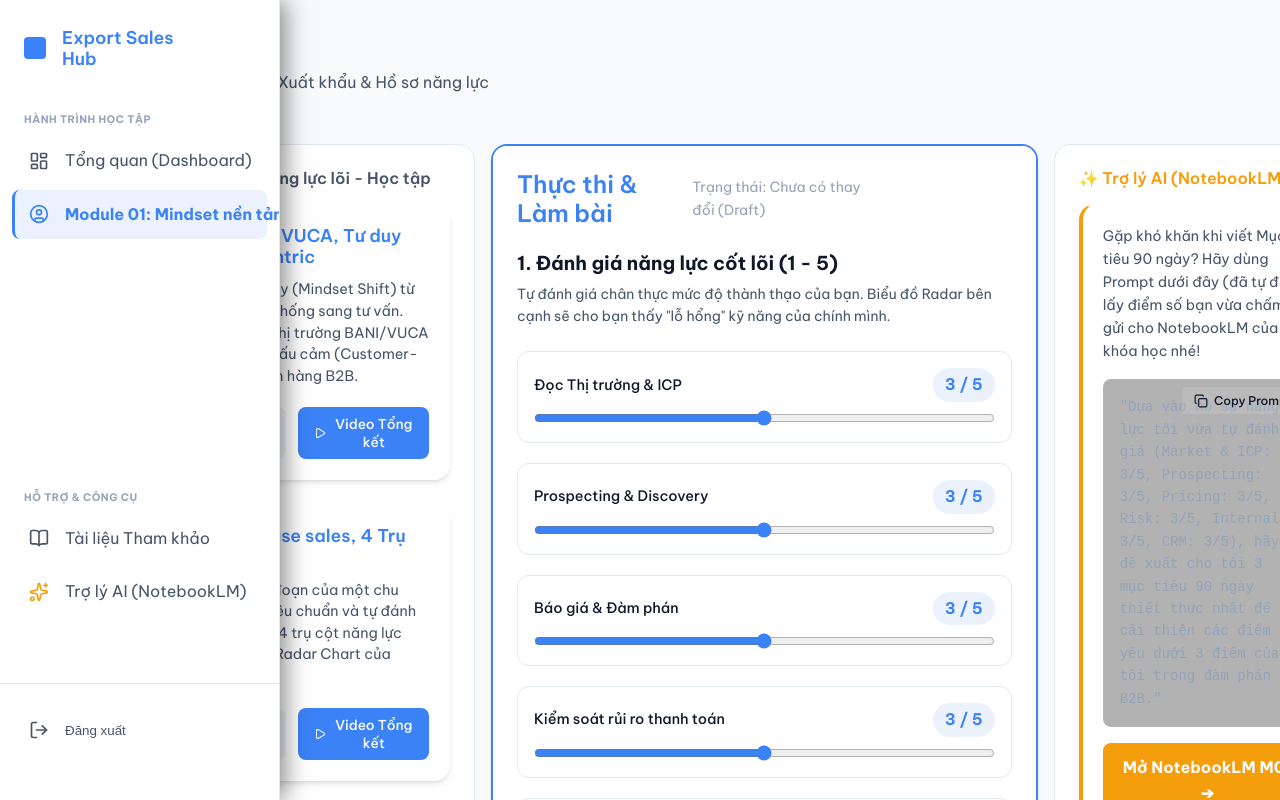
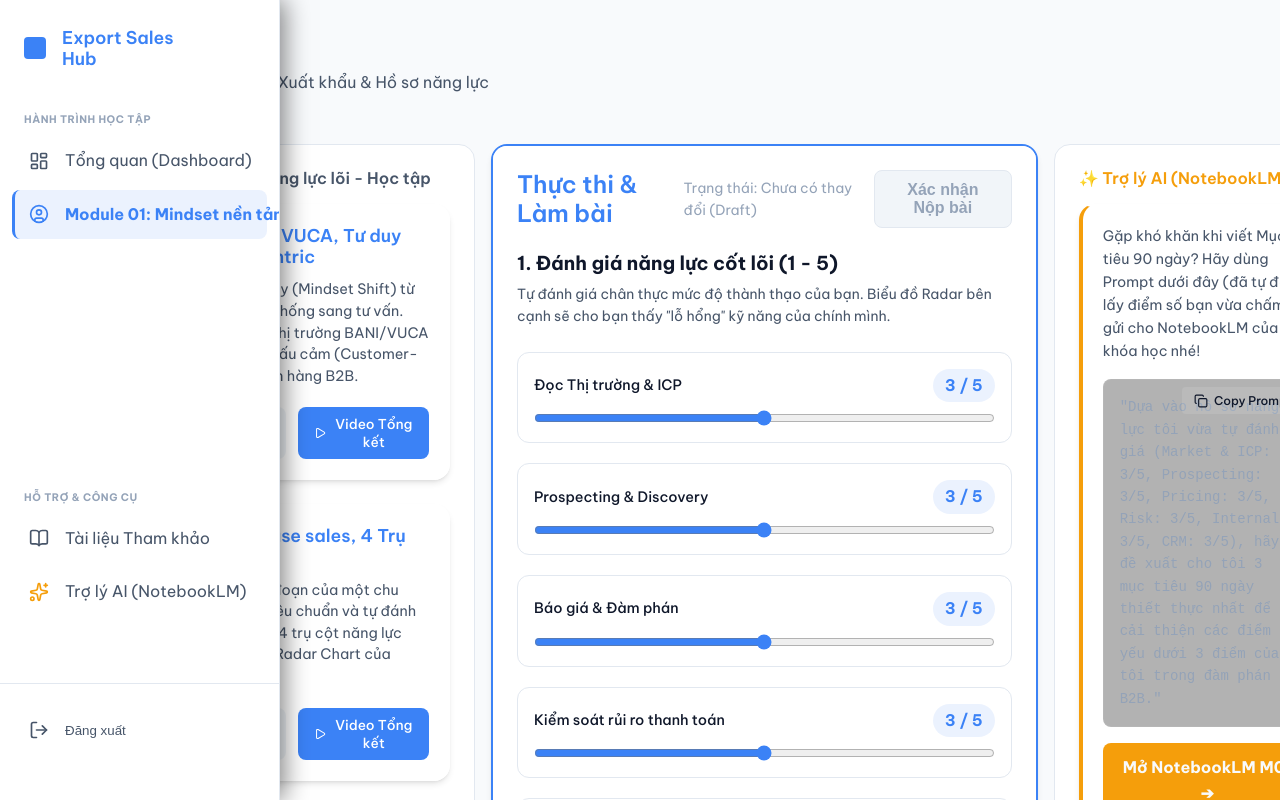
Before and after one commit to nhtrung11794/export-sales-hub, a Next.js app: page /m01 in a window 1280 px wide. Shown: the top 800 px of the page. Built offline with nearby package versions, Linux system fonts and the light colour scheme; no server answers.

Commit message:
style: make submit button larger and more prominent

```diff
--- a/src/app/(app)/(modules)/m01/page.tsx
+++ b/src/app/(app)/(modules)/m01/page.tsx
@@ -259,20 +259,20 @@ export default function M01Page() {
             onClick={handleSubmit}
             disabled={!isValid || isLocked || isSubmitting}
             style={{
-              padding: '6px 16px',
-              borderRadius: '6px',
-              border: 'none',
-              background: isLocked ? 'var(--accent-success)' : (isValid ? 'var(--accent-primary)' : 'rgba(255,255,255,0.1)'),
-              color: isValid || isLocked ? '#fff' : 'rgba(255,255,255,0.3)',
-              cursor: (!isValid || isLocked) ? 'not-allowed' : 'pointer',
+              padding: '10px 20px',
+              backgroundColor: isLocked ? 'var(--bg-tertiary)' : (isValid ? 'var(--accent-primary)' : 'var(--bg-tertiary)'),
+              color: isLocked ? 'var(--text-muted)' : (isValid ? '#fff' : 'var(--text-muted)'),
+              border: isValid && !isLocked ? 'none' : '1px solid var(--border-color)',
+              borderRadius: '8px',
+              cursor: isValid && !isLocked ? 'pointer' : 'not-allowed',
+              opacity: isSubmitting ? 0.7 : 1,
+              fontSize: '1rem',
               fontWeight: 'bold',
-              display: 'flex',
-              alignItems: 'center',
-              gap: '8px',
-              transition: 'all 0.2s'
+              boxShadow: isValid && !isLocked ? '0 4px 12px rgba(59, 130, 246, 0.3)' : 'none',
+              transition: 'all 0.2s ease'
             }}
           >
-            {isSubmitting ? 'Đang nộp...' : (isLocked ? <><Check size={16} /> Đã nộp bài</> : 'Xác nhận Nộp bài')}
+            {isSubmitting ? 'Đang nộp...' : isLocked ? 'Đã Nộp Bài' : 'Xác nhận Nộp bài'}
           </button>
         }
       />
```
Also changed, not shown: src/app/(app)/(modules)/m02/page.tsx (+11 -11 lines).
